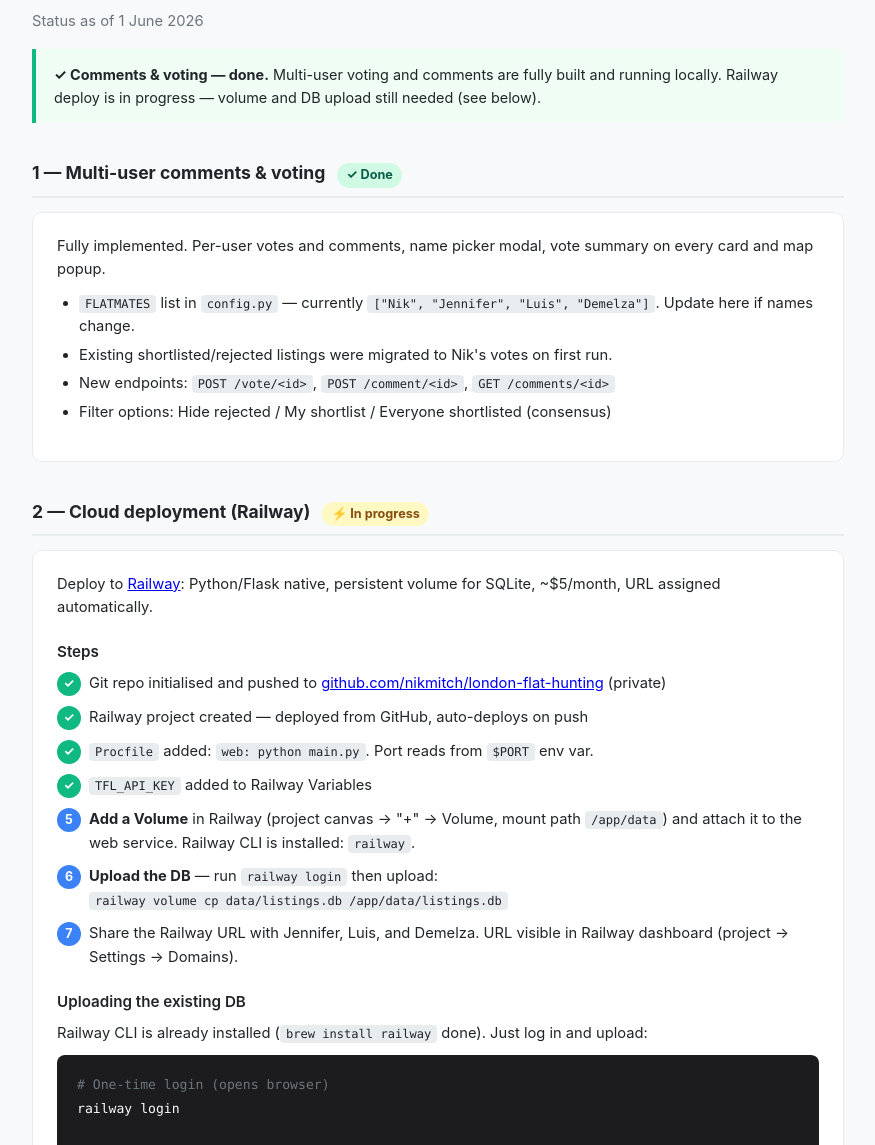
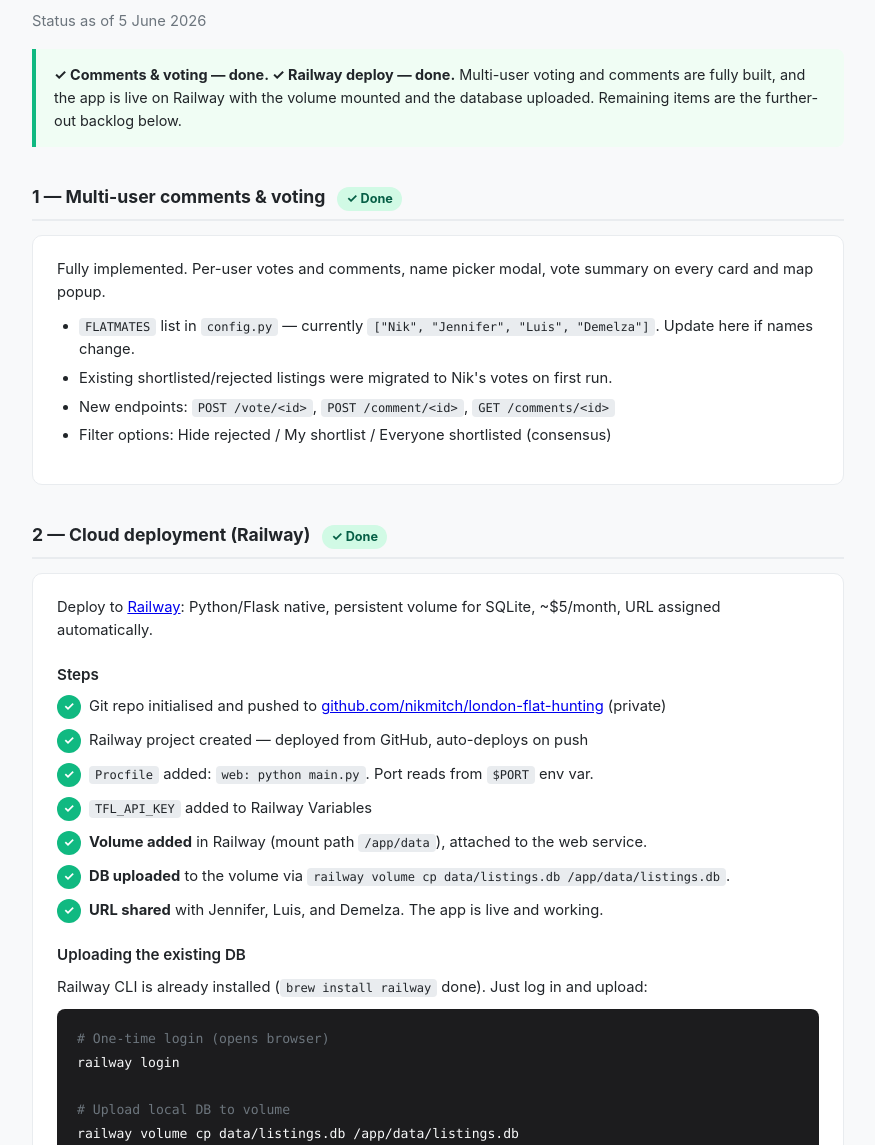
Before and after one commit to nikmitch/london-flat-hunting, a plain HTML site: page docs/next-steps.html in a window 1280 px wide. Shown: the part 139-1284 px from the top of the page, without its empty margins (202-1077 px from the left). Drawn offline with Linux system fonts and the light colour scheme.

Commit message:
Add README fork guide; mark Railway deploy as done
- New README.md: customisation guide for forking the app (commute
  destinations, price range, search area, people), plus localhost-only
  and Railway cloud deployment instructions
- next-steps.html: Railway deployment marked done (volume + DB upload)
- CLAUDE.md: Railway done; point fork guide at README

Co-Authored-By: Claude Opus 4.8 (1M context) <noreply@anthropic.com>

```diff
--- a/docs/next-steps.html
+++ b/docs/next-steps.html
@@ -37,10 +37,10 @@
 <div class="container">
   <a class="back" href="index.html">← Docs home</a>
   <h1>Next Steps</h1>
-  <p class="subtitle">Status as of 1 June 2026</p>
+  <p class="subtitle">Status as of 5 June 2026</p>
 
   <div class="order-note" style="border-color:#10b981;background:#f0fdf4">
-    <strong>✓ Comments &amp; voting — done.</strong> Multi-user voting and comments are fully built and running locally. Railway deploy is in progress — volume and DB upload still needed (see below).
+    <strong>✓ Comments &amp; voting — done. ✓ Railway deploy — done.</strong> Multi-user voting and comments are fully built, and the app is live on Railway with the volume mounted and the database uploaded. Remaining items are the further-out backlog below.
   </div>
 
   <!-- ── TRACK 1: COMMENTS — DONE ── -->
@@ -57,7 +57,7 @@
   </div>
 
   <!-- ── TRACK 2: CLOUD ── -->
-  <h2>2 — Cloud deployment (Railway) <span style="display:inline-block;padding:2px 9px;border-radius:20px;font-size:0.72em;font-weight:700;background:#fef9c3;color:#854d0e;margin-left:8px">⚡ In progress</span></h2>
+  <h2>2 — Cloud deployment (Railway) <span style="display:inline-block;padding:2px 9px;border-radius:20px;font-size:0.72em;font-weight:700;background:#d1fae5;color:#065f46;margin-left:8px">✓ Done</span></h2>
 
   <div class="section">
     <p>Deploy to <a href="https://railway.app">Railway</a>: Python/Flask native, persistent volume for SQLite, ~$5/month, URL assigned automatically.</p>
@@ -67,9 +67,9 @@
     <div class="step"><span class="step-num" style="background:#10b981">✓</span><div class="step-body">Railway project created — deployed from GitHub, auto-deploys on push</div></div>
     <div class="step"><span class="step-num" style="background:#10b981">✓</span><div class="step-body"><code>Procfile</code> added: <code>web: python main.py</code>. Port reads from <code>$PORT</code> env var.</div></div>
     <div class="step"><span class="step-num" style="background:#10b981">✓</span><div class="step-body"><code>TFL_API_KEY</code> added to Railway Variables</div></div>
-    <div class="step"><span class="step-num">5</span><div class="step-body"><strong>Add a Volume</strong> in Railway (project canvas → "+" → Volume, mount path <code>/app/data</code>) and attach it to the web service. Railway CLI is installed: <code>railway</code>.</div></div>
-    <div class="step"><span class="step-num">6</span><div class="step-body"><strong>Upload the DB</strong> — run <code>railway login</code> then upload:<br><code>railway volume cp data/listings.db /app/data/listings.db</code></div></div>
-    <div class="step"><span class="step-num">7</span><div class="step-body">Share the Railway URL with Jennifer, Luis, and Demelza. URL visible in Railway dashboard (project → Settings → Domains).</div></div>
+    <div class="step"><span class="step-num" style="background:#10b981">✓</span><div class="step-body"><strong>Volume added</strong> in Railway (mount path <code>/app/data</code>), attached to the web service.</div></div>
+    <div class="step"><span class="step-num" style="background:#10b981">✓</span><div class="step-body"><strong>DB uploaded</strong> to the volume via <code>railway volume cp data/listings.db /app/data/listings.db</code>.</div></div>
+    <div class="step"><span class="step-num" style="background:#10b981">✓</span><div class="step-body"><strong>URL shared</strong> with Jennifer, Luis, and Demelza. The app is live and working.</div></div>
 
     <h3>Uploading the existing DB</h3>
     <p>Railway CLI is already installed (<code>brew install railway</code> done). Just log in and upload:</p>
```
Also changed, not shown: 2 other files.
